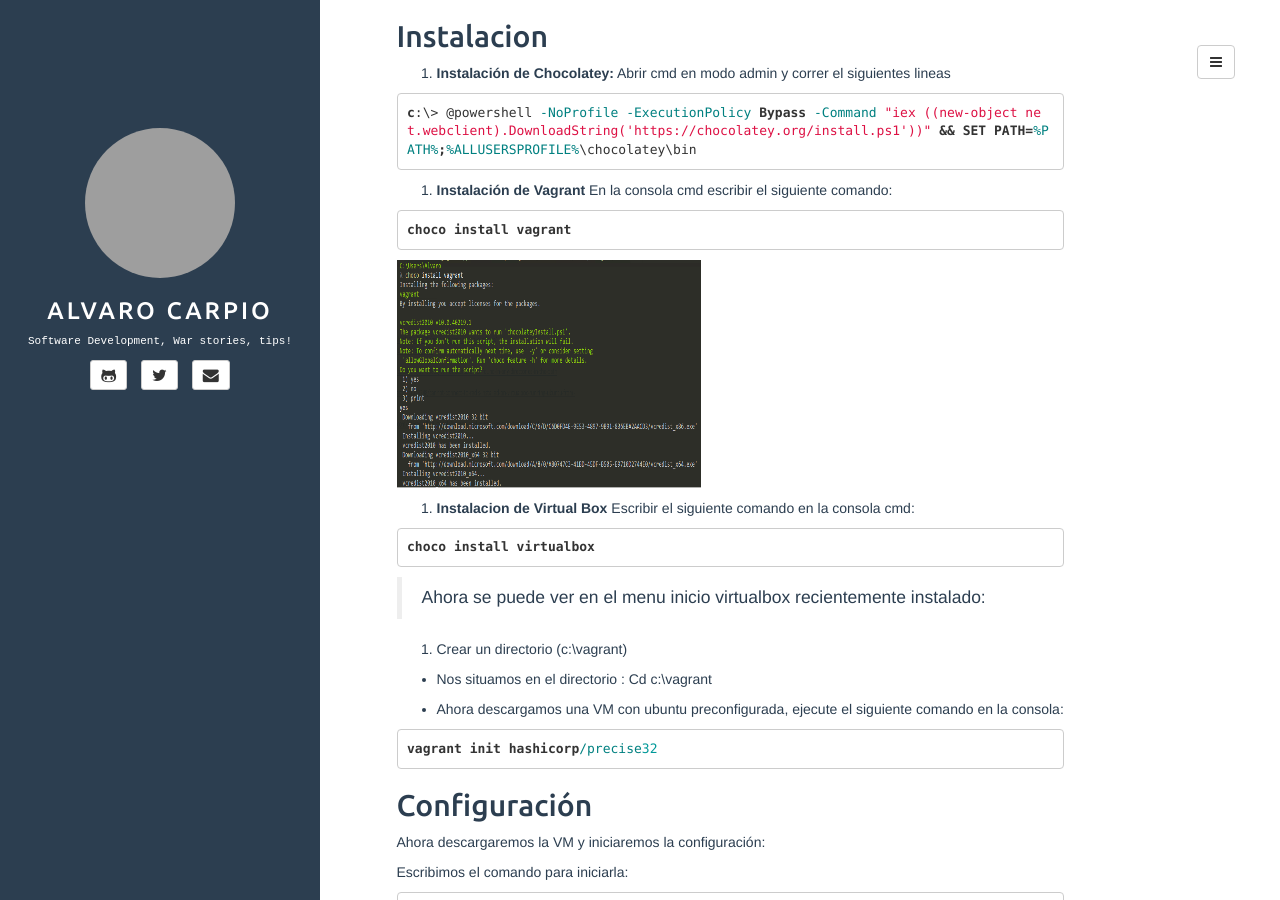
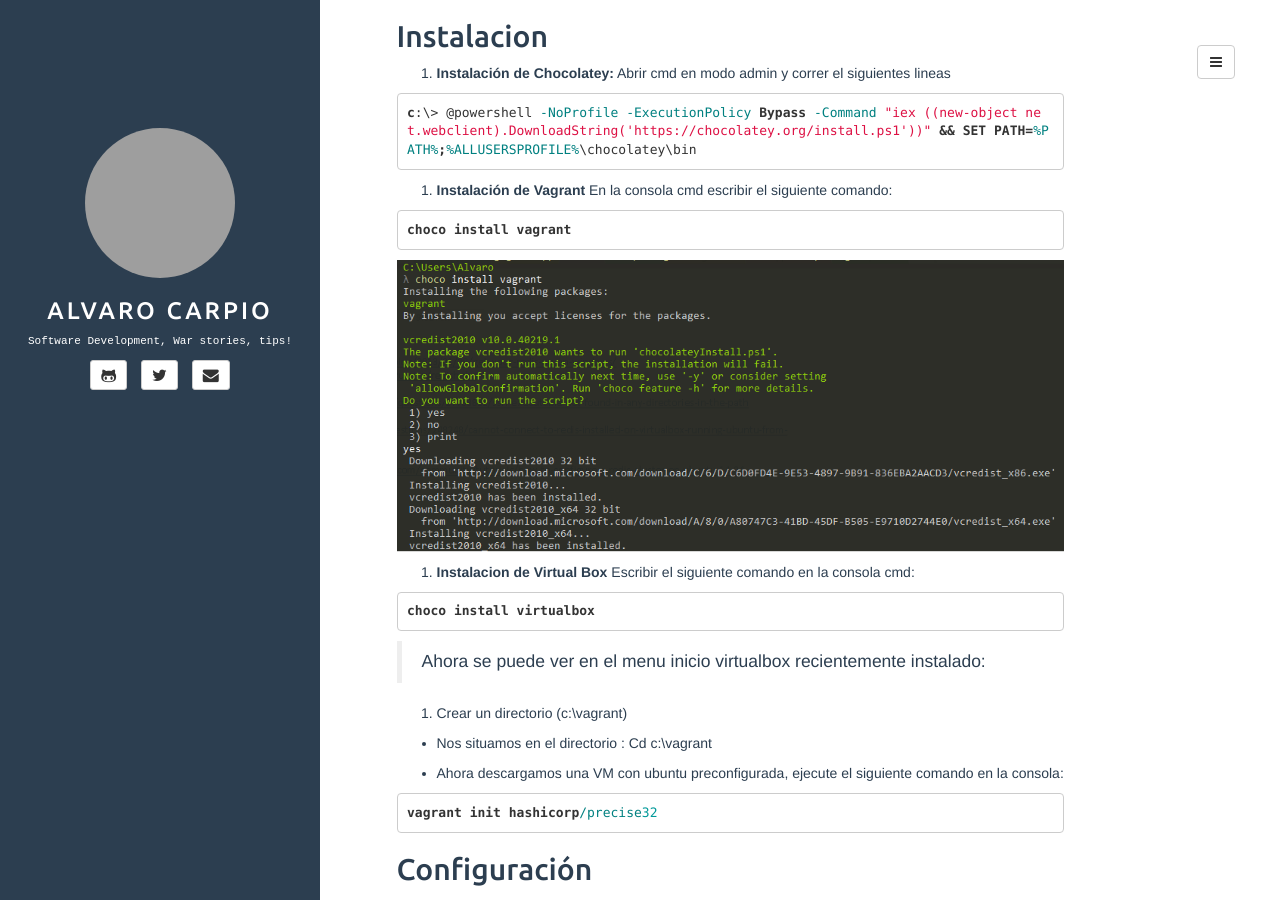
Before and after one commit to alvanxp/alvanxp.github.io, a Jekyll site: the page built from _posts/2016-4-10-Redis-en-windows.md, in a window 1280 px wide and 900 px high, scrolled down 392 px. Built offline with Jekyll 4.4.1, drawn with Linux system fonts in a browser that asks for light colours; comment, search, counter and statistics services are not loaded; grey boxes are pictures that could not be loaded.

Commit message:
Update 2016-4-10-Redis-en-windows.md

````diff
--- a/_posts/2016-4-10-Redis-en-windows.md
+++ b/_posts/2016-4-10-Redis-en-windows.md
@@ -34,7 +34,7 @@ En la consola cmd escribir el siguiente  comando:
 choco install vagrant
 ```
 
-<img src="{{ site.url }}/assets/content/redis-vagrant/vagrant-install.png" alt="vagrant" style="width:304px;height:228px;">
+<img src="{{ site.url }}/assets/content/redis-vagrant/vagrant-install.png" alt="vagrant">
 
 3. **Instalacion de Virtual Box**
 Escribir el siguiente comando en la consola cmd:
````
